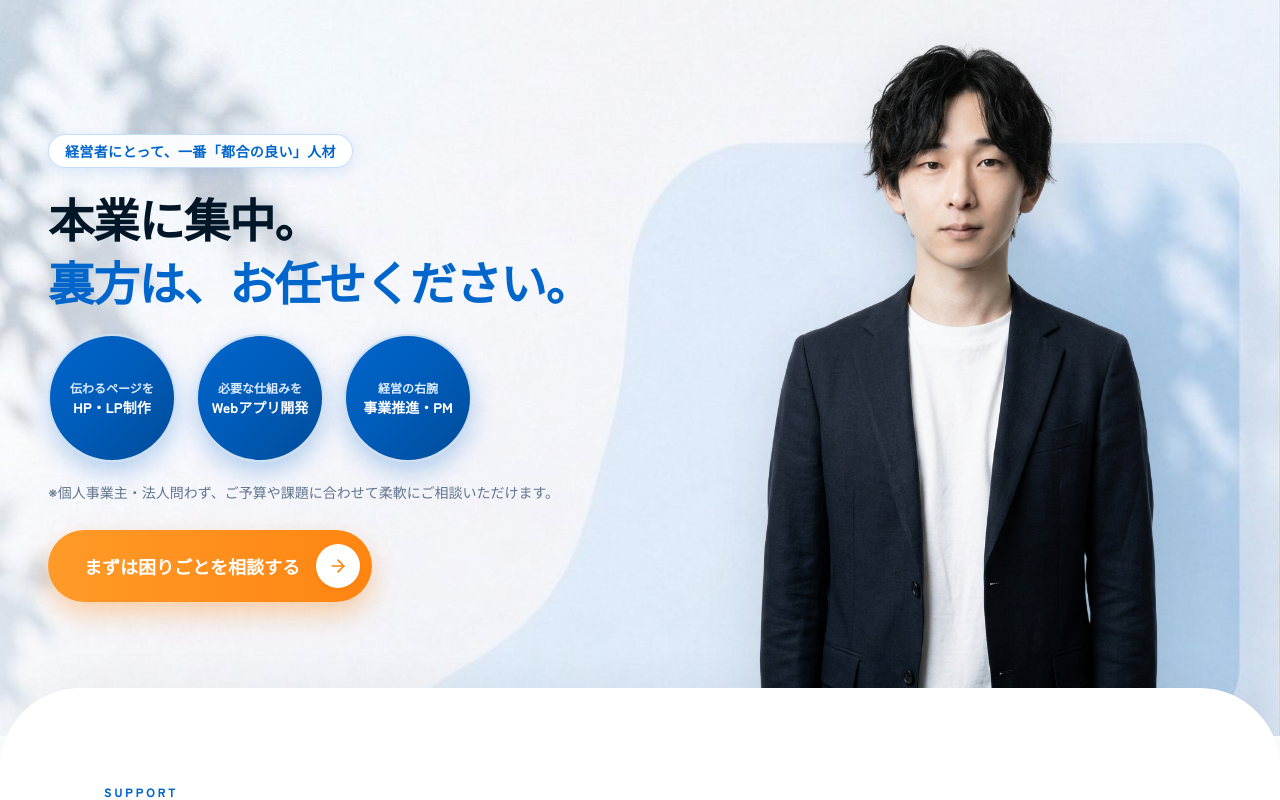
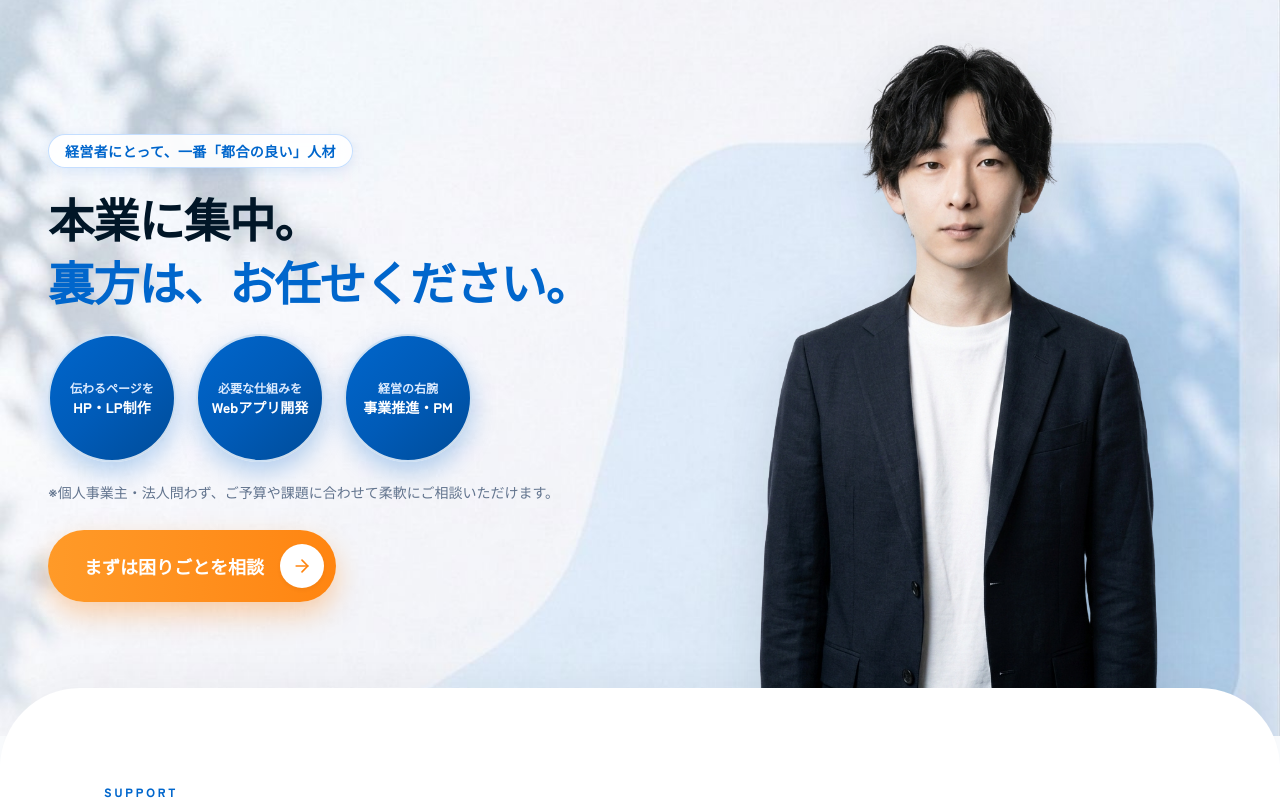
Before and after one commit to miyazakikna/corporate-site, a Next.js app: page /it-partner in a window 1280 px wide. Shown: the top 800 px of the page. Built offline with nearby package versions, Linux system fonts and the light colour scheme.

Commit message:
CTA文言修正

```diff
--- a/src/components/it-partner/ItPartner.tsx
+++ b/src/components/it-partner/ItPartner.tsx
@@ -242,7 +242,7 @@ export function ItPartner() {
                   href="/contact?type=it-partner"
                   className="group flex w-full items-center justify-between rounded-full bg-gradient-to-r from-[#ff9a28] to-[#ff8510] py-3.5 pl-6 pr-2.5 text-base font-black text-white shadow-[0_12px_26px_rgba(255,133,16,0.35)] transition-all duration-300 hover:shadow-[0_16px_32px_rgba(255,133,16,0.45)] sm:pl-8 sm:text-lg"
                 >
-                  <span>まずは困りごとを相談する</span>
+                  <span>まずは困りごとを相談</span>
                   <span className="flex h-9 w-9 shrink-0 items-center justify-center rounded-full bg-white text-[#ff8510] shadow-sm transition-transform duration-300 group-hover:translate-x-1 sm:h-10 sm:w-10">
                     <ArrowRight className="h-4 w-4 sm:h-5 sm:w-5" />
                   </span>
@@ -304,7 +304,7 @@ export function ItPartner() {
                     href="/contact?type=it-partner"
                     className="group inline-flex items-center gap-4 rounded-full bg-gradient-to-r from-[#ff9a28] to-[#ff8510] py-3.5 pl-7 pr-3 text-base font-black text-white shadow-[0_12px_28px_rgba(255,133,16,0.35)] transition-all duration-300 hover:-translate-y-0.5 hover:shadow-[0_16px_34px_rgba(255,133,16,0.45)] sm:pl-9 sm:text-lg"
                   >
-                    <span>まずは困りごとを相談する</span>
+                    <span>まずは困りごとを相談</span>
                     <span className="flex h-10 w-10 shrink-0 items-center justify-center rounded-full bg-white text-[#ff8510] shadow-sm transition-transform duration-300 group-hover:translate-x-1 sm:h-11 sm:w-11">
                       <ArrowRight className="h-5 w-5" />
                     </span>
@@ -563,7 +563,7 @@ export function ItPartner() {
                 href="/contact?type=it-partner"
                 className="group relative inline-flex items-center justify-center gap-3.5 rounded-full bg-gradient-to-r from-primary via-[#0055b3] to-primary bg-[length:200%_auto] px-9 py-4.5 text-base font-black text-white shadow-[0_16px_36px_rgba(0,102,204,0.35)] transition-all duration-300 hover:-translate-y-1 hover:bg-right hover:shadow-[0_20px_44px_rgba(0,102,204,0.45)] sm:px-12 sm:py-5 sm:text-lg"
               >
-                <span>まずは困りごとを相談する</span>
+                <span>まずは困りごとを相談</span>
                 <ArrowRight className="h-5 w-5 transition-transform duration-300 group-hover:translate-x-1.5 sm:h-6 sm:w-6" />
               </Link>
             </div>
@@ -613,7 +613,7 @@ export function ItPartner() {
                 href="/contact?type=it-partner"
                 className="inline-flex shrink-0 items-center gap-3 rounded-full bg-white px-7 py-4 text-sm font-bold text-primary shadow-[0_16px_34px_rgba(0,0,0,0.15)] transition-all hover:-translate-y-1 md:px-9"
               >
-                まずは困りごとを相談する
+                まずは困りごとを相談
                 <ArrowRight className="h-5 w-5" />
               </Link>
             </div>
--- a/src/components/it-partner/ItPartnerResults.tsx
+++ b/src/components/it-partner/ItPartnerResults.tsx
@@ -172,7 +172,7 @@ export function ItPartnerResults({
             href="/contact?type=it-partner"
             className="group relative inline-flex items-center justify-center gap-3.5 rounded-full bg-gradient-to-r from-primary via-[#0055b3] to-primary bg-[length:200%_auto] px-9 py-4.5 text-base font-black text-white shadow-[0_16px_36px_rgba(0,102,204,0.35)] transition-all duration-300 hover:-translate-y-1 hover:bg-right hover:shadow-[0_20px_44px_rgba(0,102,204,0.45)] sm:px-12 sm:py-5 sm:text-lg"
           >
-            <span>まずは困りごとを相談する</span>
+            <span>まずは困りごとを相談</span>
             <ArrowRight className="h-5 w-5 transition-transform duration-300 group-hover:translate-x-1.5 sm:h-6 sm:w-6" />
           </Link>
         </div>
--- a/src/components/it-partner/MiyazakiProfile.tsx
+++ b/src/components/it-partner/MiyazakiProfile.tsx
@@ -345,7 +345,7 @@ export function MiyazakiProfile() {
                   href="/contact?type=it-partner"
                   className="group relative inline-flex items-center justify-center gap-3.5 rounded-full bg-gradient-to-r from-primary via-[#0055b3] to-primary bg-[length:200%_auto] px-8 py-4 text-base font-black text-white shadow-[0_16px_36px_rgba(0,102,204,0.35)] transition-all duration-300 hover:-translate-y-1 hover:bg-right hover:shadow-[0_20px_44px_rgba(0,102,204,0.45)] sm:px-10 sm:py-4.5 sm:text-lg"
                 >
-                  <span>まずは困りごとを相談する</span>
+                  <span>まずは困りごとを相談</span>
                   <ArrowRight className="h-5 w-5 transition-transform duration-300 group-hover:translate-x-1.5 sm:h-6 sm:w-6" />
                 </Link>
               </div>
```
